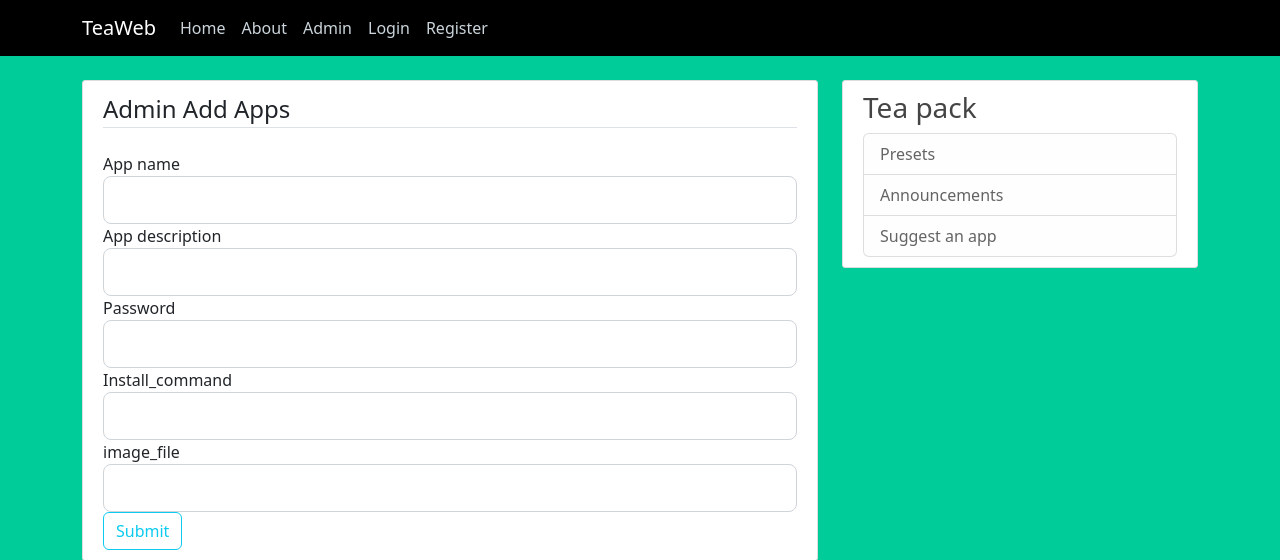
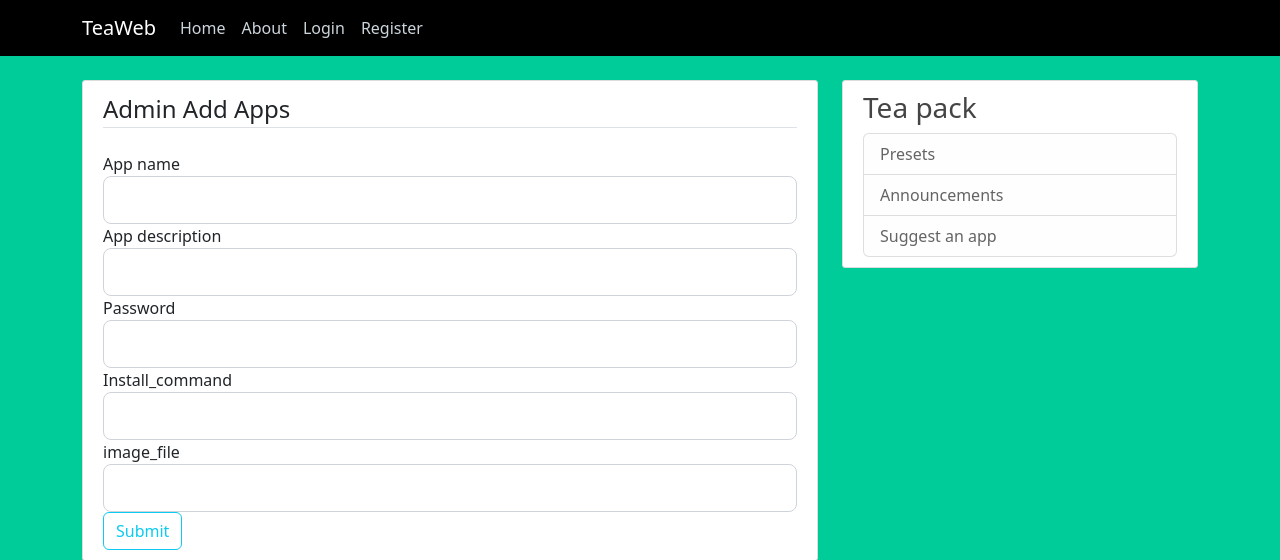
Before and after one commit to Eduard2609/TeaPython_ISW, a Flask app: page /admin in a window 1280 px wide. Shown: the top 560 px of the page. Run offline with Flask 2, Linux system fonts and the light colour scheme; parts of the project's set-up code (start-up, migrations or seed data) failed here and were passed over; some libraries are stand-ins or nearby versions.

Commit message:
hid admin button from navbar

```diff
--- a/templates/layout.html
+++ b/templates/layout.html
@@ -34,7 +34,7 @@
             </div>
             <!-- Navbar Right Side -->
             <div class="navbar-nav">
-                 <a class="nav-item nav-link" href="{{ url_for('admin') }}">Admin</a>
+
               <a class="nav-item nav-link" href="{{ url_for('login') }}">Login</a>
               <a class="nav-item nav-link" href="{{ url_for('register') }}">Register</a>
             </div>
```
